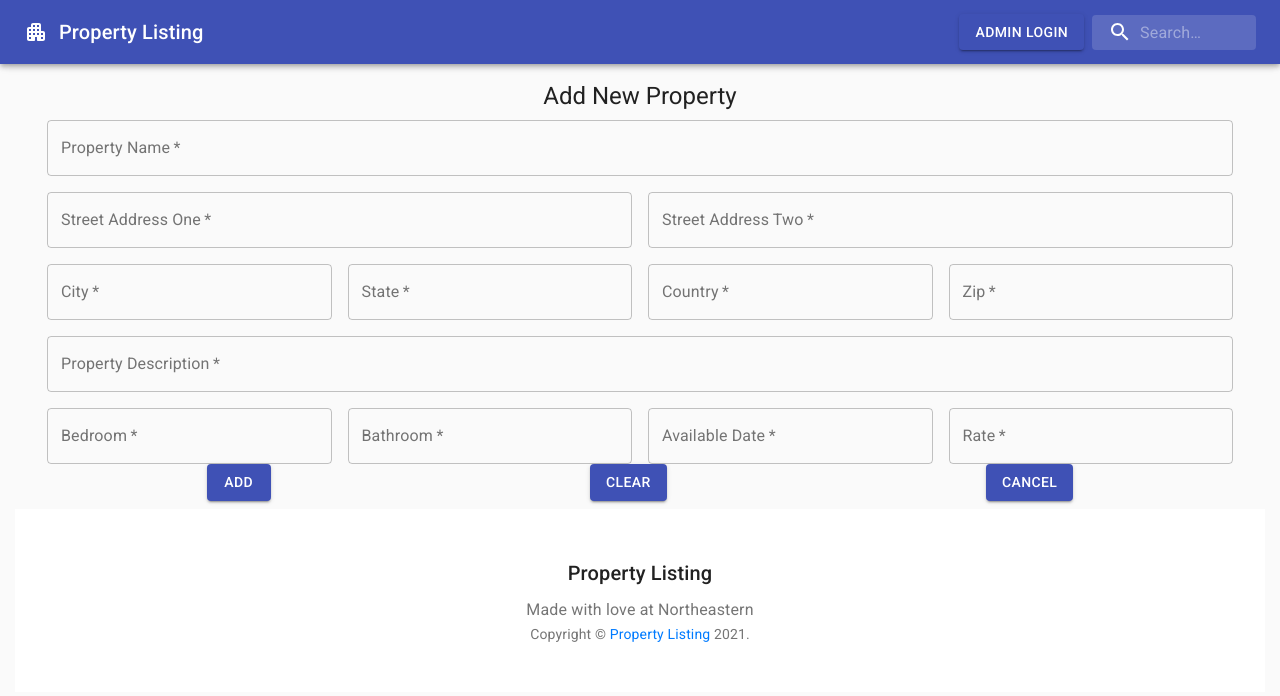
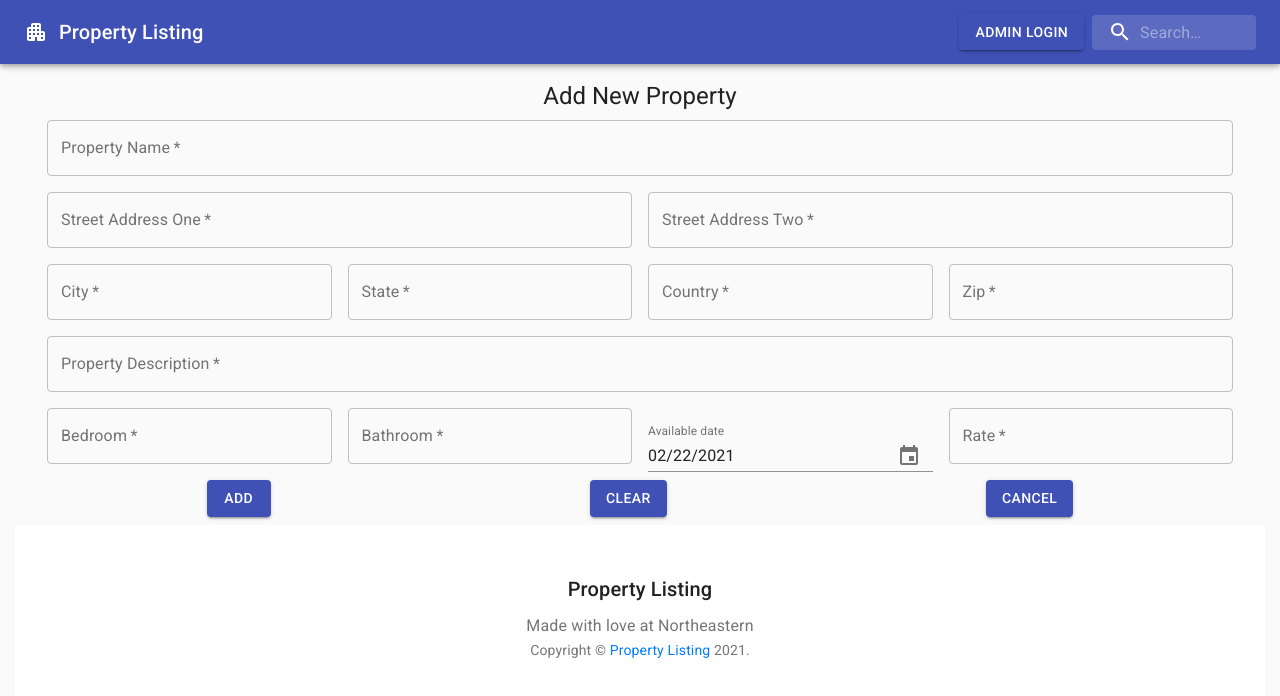
Before and after one commit to shadymaniac313/wbdv-team-project-proprental, a React (Create React App) app: page /admin/AddProperty in a window 1280 px wide. Shown: the top 696 px of the page. Built offline with nearby package versions, Linux system fonts and the light colour scheme.

Commit message:
datepicker fixed

```diff
--- a/package.json
+++ b/package.json
@@ -3,12 +3,15 @@
   "version": "0.1.0",
   "private": true,
   "dependencies": {
+    "@date-io/date-fns": "^1.3.13",
     "@fortawesome/fontawesome-free": "^5.15.2",
     "@material-ui/core": "^4.11.3",
+    "@material-ui/pickers": "^3.2.10",
     "@testing-library/jest-dom": "^5.11.9",
     "@testing-library/react": "^11.2.5",
     "@testing-library/user-event": "^12.7.2",
     "bootstrap": "^4.6.0",
+    "date-fns": "^2.17.0",
     "react": "^17.0.1",
     "react-dom": "^17.0.1",
     "react-router-dom": "^5.2.0",
--- a/src/components/admin-addproperty.component.js
+++ b/src/components/admin-addproperty.component.js
@@ -15,6 +15,9 @@
 import AppBar from "@material-ui/core/AppBar";
 import SearchAppBar from './search-bar.component';
 import FooterComponent from "./footer.component";
+import { MuiPickersUtilsProvider, KeyboardDatePicker } from '@material-ui/pickers';
+import DateFnsUtils from '@date-io/date-fns';
+
 
 
 const useStyles = makeStyles((theme) => ({
@@ -36,6 +39,11 @@
 
 export default function AddProperty() {
 
+    const [selectedDate, setSelectedDate] = React.useState(new Date());
+    const handleDateChange = (date) => {
+      setSelectedDate(date);
+    };
+
     const classes = useStyles();
 
     return (
@@ -49,6 +57,7 @@
                 <Typography component="h1" variant="h5">
                     Add New Property
                 </Typography>
+
                 <form className={classes.addpropertyform} noValidate>
                     <Grid container spacing={2}>
                         <Grid item xs={12}>
@@ -63,6 +72,7 @@
                                 autoComplete="Property Name"
                             />
                         </Grid>
+
                         <Grid item xs={12}  sm={6}>
                             <TextField
                                 variant="outlined"
@@ -87,6 +97,7 @@
                                 autoComplete="Address Two"
                             />
                         </Grid>
+
                         <Grid item xs={12}  md={3} sm={6}>
                             <TextField
                                 variant="outlined"
@@ -135,6 +146,7 @@
                                 autoComplete="Zip"
                             />
                         </Grid>
+
                         <Grid item xs={12}>
                             <TextField
                                 variant="outlined"
@@ -147,6 +159,7 @@
                                 autoComplete="Property Description"
                             />
                         </Grid>
+
                         <Grid item xs={12}  md={3} sm={6}>
                             <TextField
                                 variant="outlined"
@@ -171,18 +184,22 @@
                                 autoComplete="Bathroom"
                             />
                         </Grid>
-
                         <Grid item xs={12}  md={3} sm={6}>
-                            <TextField
-                                variant="outlined"
-                                required
+                            <MuiPickersUtilsProvider utils={DateFnsUtils}>
+                            <KeyboardDatePicker
+                                margin="normal"
+                                id="propertyAvailableDate"
+                                label="Available date"
+                                format="MM/dd/yyyy"
                                 fullWidth
-                                name="propertyAvailableDate"
-                                label="Available Date"
-                                type="text"
-                                id="propertyAvailableDate"
-                                autoComplete="Available Date"
-                            />
+                                minDate={selectedDate}
+                                value={selectedDate}
+                                onChange={handleDateChange}
+                                KeyboardButtonProps={{
+                                    'aria-label': 'change date',
+                                }}
+                             />
+                            </MuiPickersUtilsProvider>
                         </Grid>
                         <Grid item xs={12}  md={3} sm={6}>
                             <TextField
```
Also changed, not shown: 1 other file (tests, documents, lock files or other folders).
